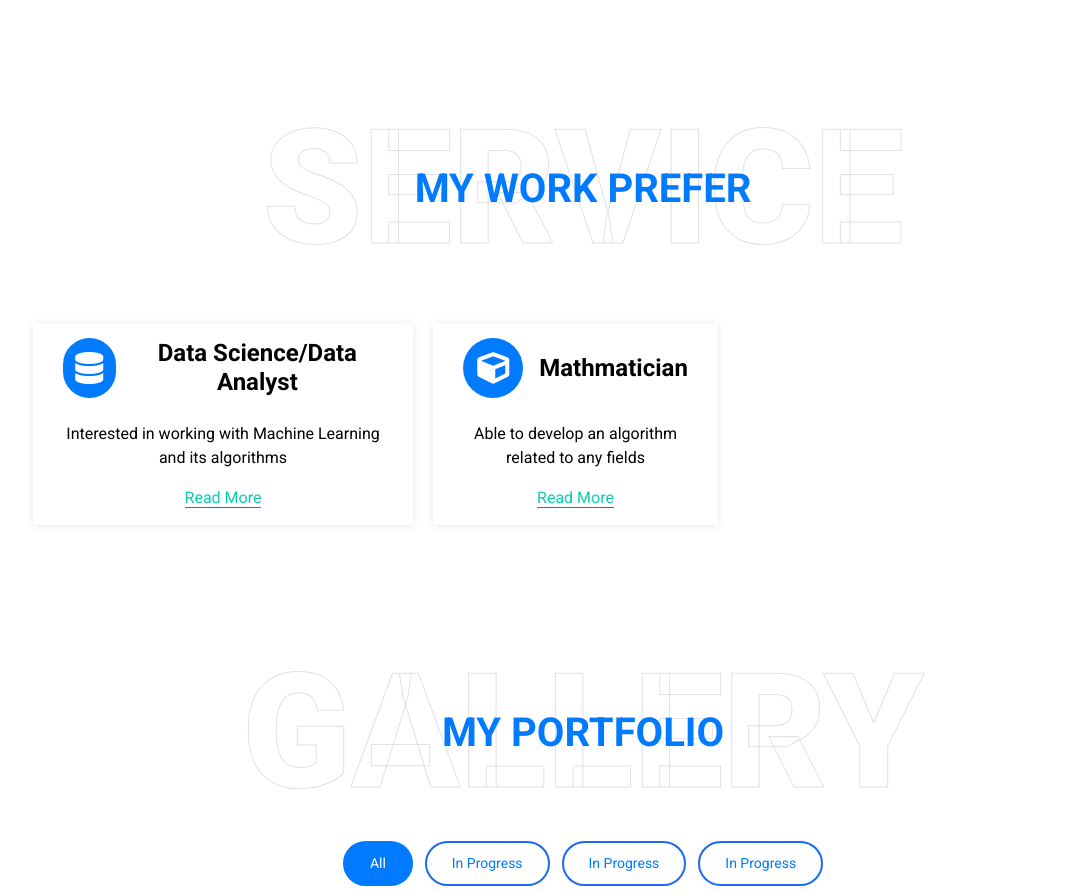
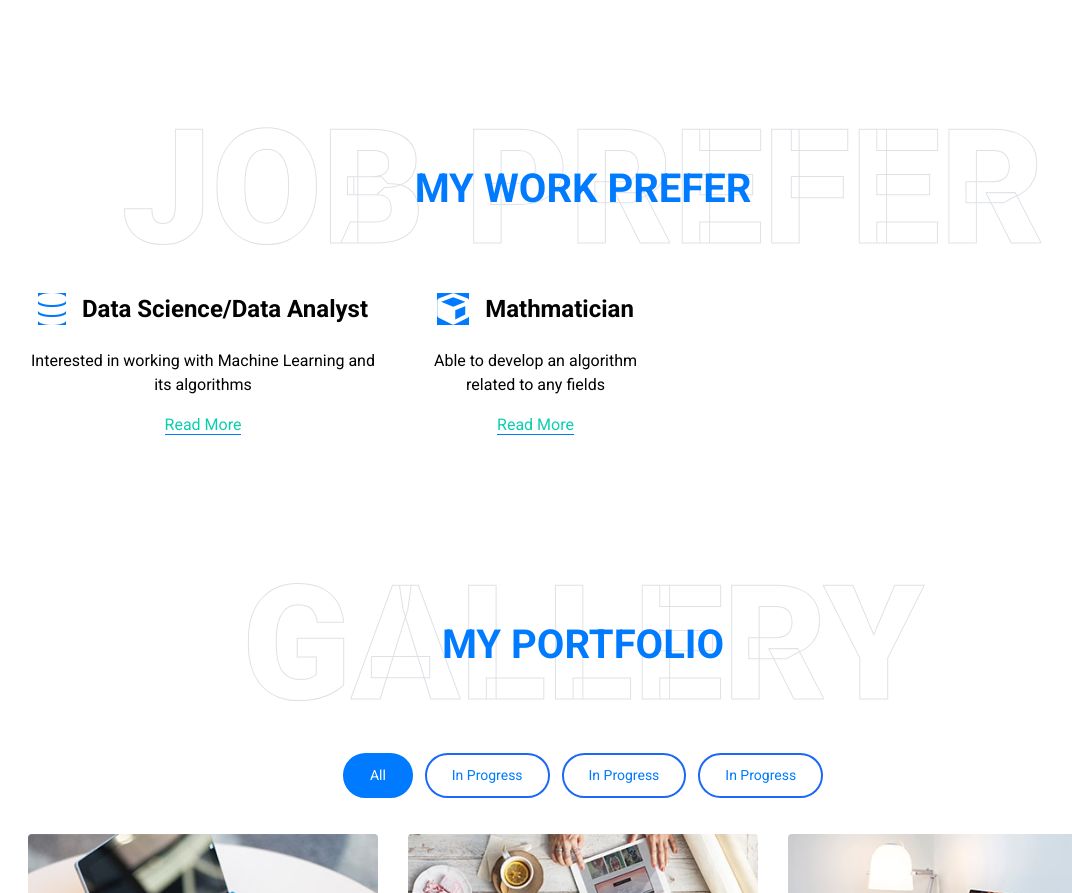
Before and after one commit to NgoWang/NgoWang.github.io, a plain HTML site: page index.html in a window 1280 px wide. Shown: the part 2784-3677 px from the top of the page, without its empty margins (57-1129 px from the left). Drawn offline with nearby package versions, Linux system fonts and the light colour scheme.

Commit message:
Update index.html

```diff
--- a/index.html
+++ b/index.html
@@ -42,7 +42,7 @@
                 <a href="#about" class="nav-item nav-link">About</a>
                 <a href="#qualification" class="nav-item nav-link">Quality</a>
                 <a href="#skill" class="nav-item nav-link">Skill</a>
-                <a href="#service" class="nav-item nav-link">Service</a>
+                <a href="#Job Prefer" class="nav-item nav-link">Job Prefer</a>
                 <a href="#portfolio" class="nav-item nav-link">Portfolio</a>
                 <a href="#contact" class="nav-item nav-link">Contact</a>
             </div>
@@ -237,25 +237,25 @@
 
 
 
-    <!-- Services Start -->
-    <div class="container-fluid pt-5" id="service">
+    <!-- Job Prefer Start -->
+    <div class="container-fluid pt-5" id="Job Prefer">
         <div class="container">
-            <div class="service-h4 position-relative d-flex align-items-center justify-content-center">
-                <h1 class="display-1 text-uppercase text-white" style="-webkit-text-stroke: 1px #dee2e6;">Service</h1>
+            <div class="Job Prefere-h4 position-relative d-flex align-items-center justify-content-center">
+                <h1 class="display-1 text-uppercase text-white" style="-webkit-text-stroke: 1px #dee2e6;">Job Prefer</h1>
                 <h1 class="position-absolute text-uppercase text-primary">My Work Prefer</h1>
             </div>
             <div class="row pb-3">
-                <div class="service-box col-lg-4 col-md-6 text-center mb-5">
+                <div class="Job Prefer-box col-lg-4 col-md-6 text-center mb-5">
                     <div class="d-flex align-items-center justify-content-center mb-4">
-                        <i class="fa fa-2x fa-database service-icon bg-primary text-white mr-3"></i>
+                        <i class="fa fa-2x fa-database Job Prefer-icon bg-primary text-white mr-3"></i>
                         <h4 class="font-weight-bold m-0">Data Science/Data Analyst</h4>
                     </div>
                     <p>Interested in working with Machine Learning and its algorithms</p>
                     <a class="border-bottom border-primary text-decoration-none" href="https://github.com/NgoWang/Voice_Recorder">Read More</a>
                 </div>
-                <div class="service-box col-lg-3 col-md-6 text-center mb-5">
+                <div class="Job Prefer-box col-lg-3 col-md-6 text-center mb-5">
                     <div class="d-flex align-items-center justify-content-center mb-4">
-                        <i class="fa fa-2x fa-cube service-icon bg-primary text-white mr-3"></i>
+                        <i class="fa fa-2x fa-cube Job Prefer-icon bg-primary text-white mr-3"></i>
                         <h4 class="font-weight-bold m-0">Mathmatician</h4>
                     </div>
                     <p>Able to develop an algorithm related to any fields</p>
@@ -264,7 +264,7 @@
             </div>
         </div>
     </div>
-    <!-- Services End -->
+    <!-- Job Prefer End -->
 
 
     <!-- Portfolio Start -->
```
